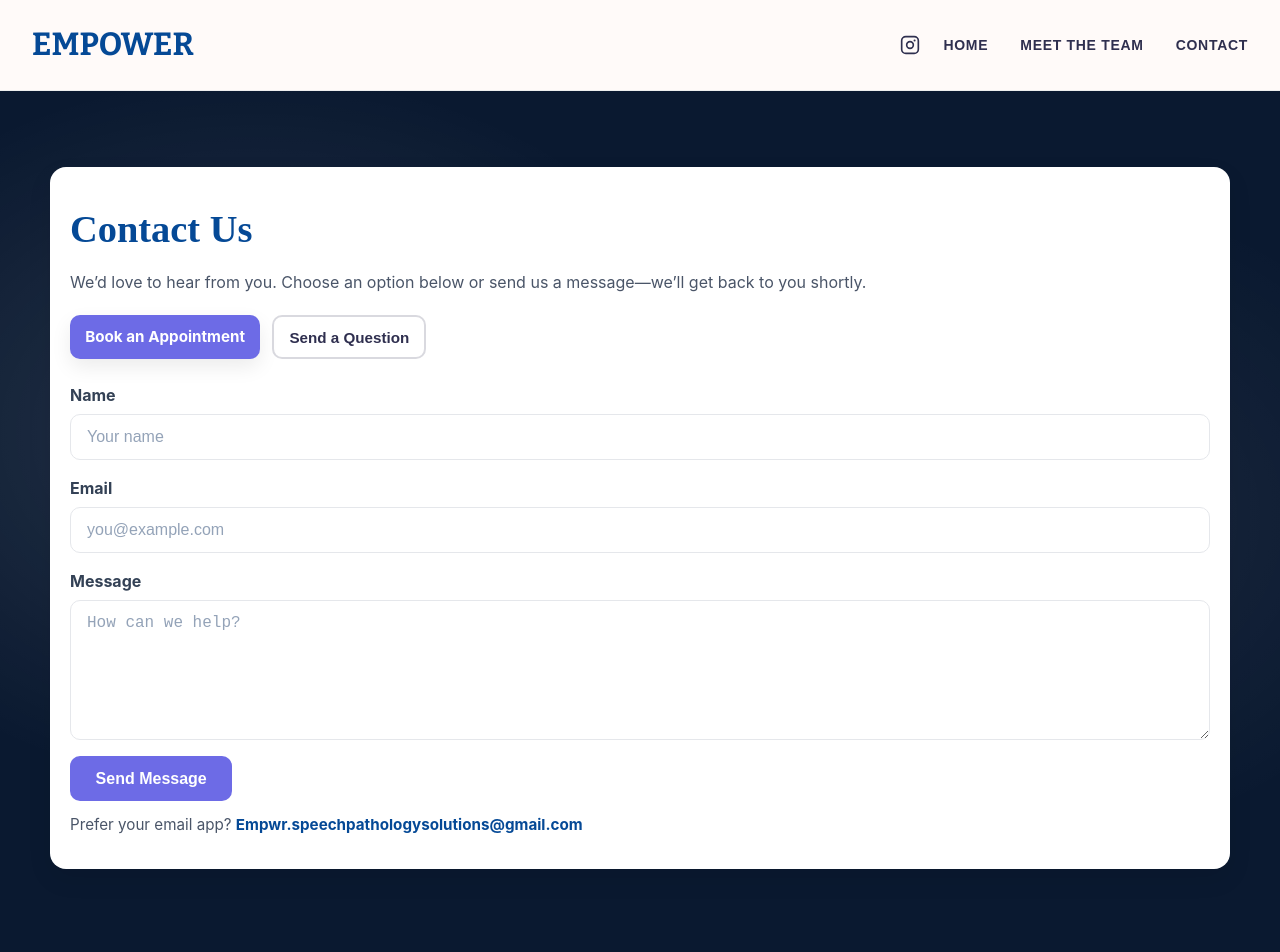
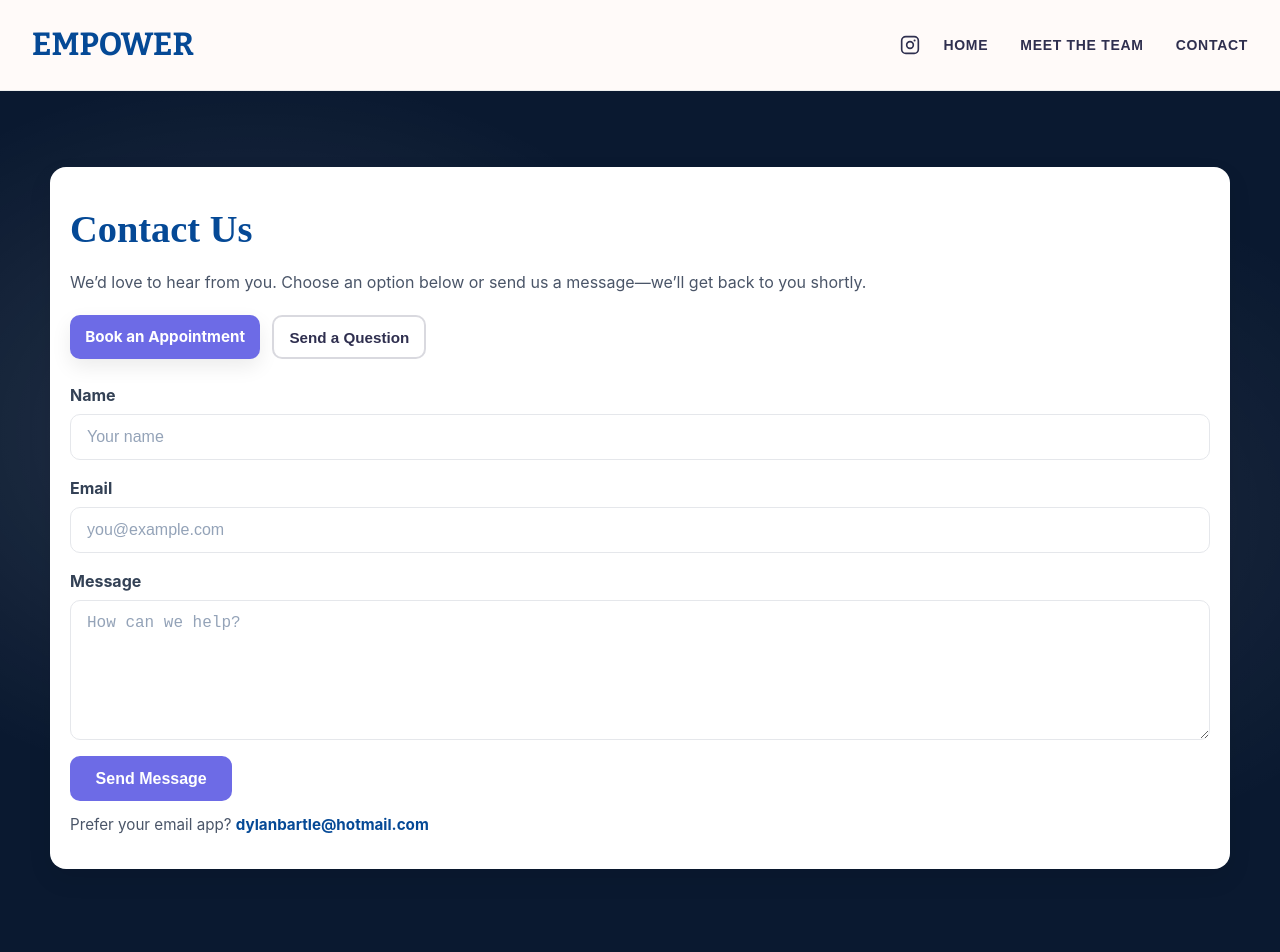
Before and after one commit to BartleBytes/Empower, a React (Vite) app: page /contact in a window 1280 px wide. Shown: the top 952 px of the page. Built offline with nearby package versions, Linux system fonts and the light colour scheme; a web font is replaced by a local one.

Commit message:
messages

```diff
--- a/src/pages/Contact.jsx
+++ b/src/pages/Contact.jsx
@@ -4,7 +4,7 @@ import styles from "../styles/Contact.module.css";
 
 const SP_URL =
   "https://alyssa-empwrspeechpathologysolutionsgmailcom.clientsecure.me";
-const EMAIL = "Empwr.speechpathologysolutions@gmail.com";
+const EMAIL = "dylanbartle@hotmail.com";
 const FORMSPREE_URL = "https://formspree.io/f/xzzjdjpz";
 
 export default function Contact() {
```
